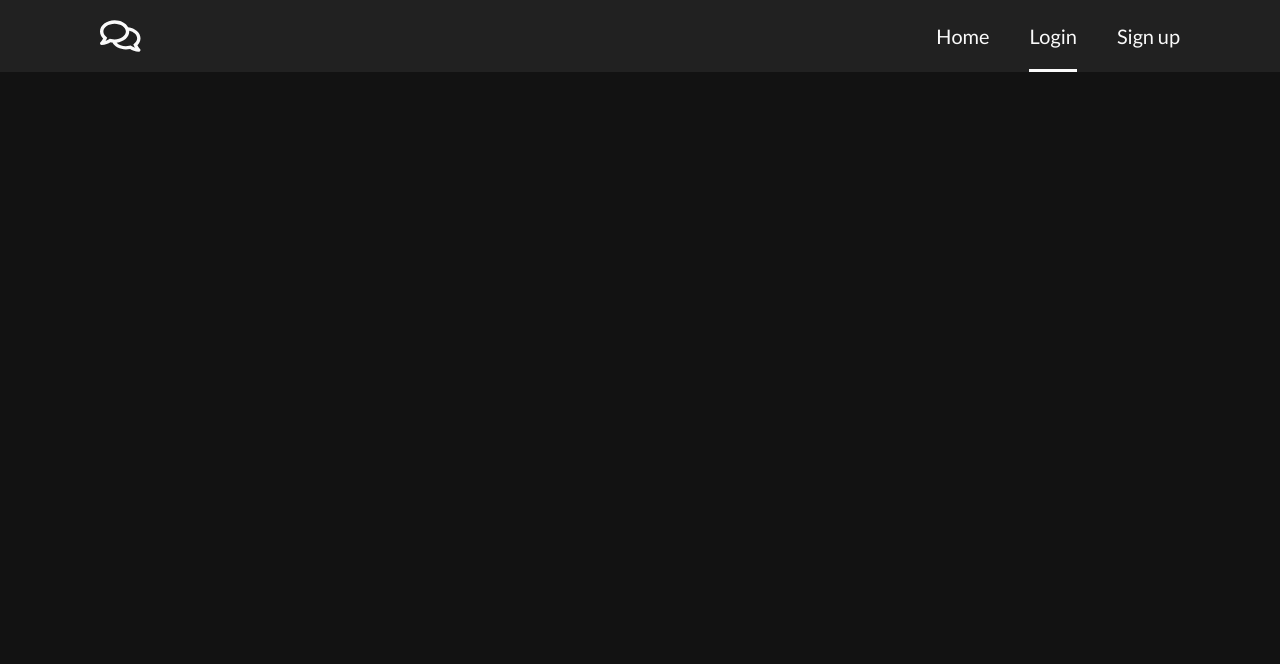
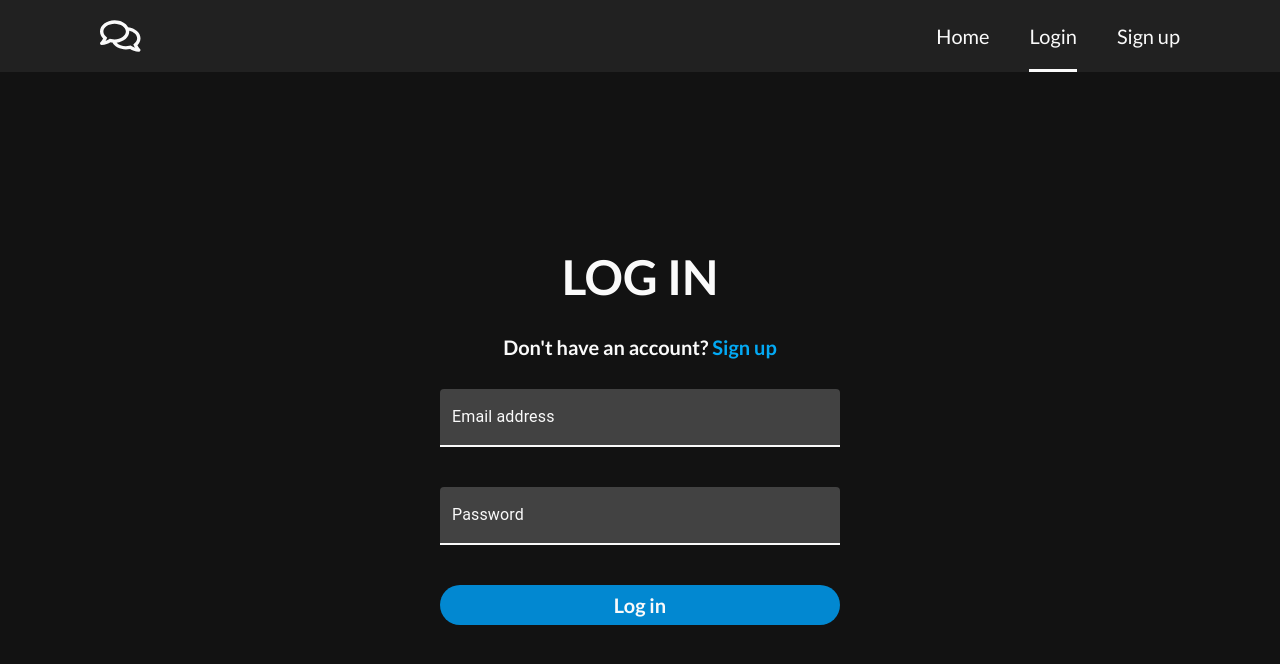
Before and after one commit to vincenttse15/chat, a React (Create React App) app: page /login in a window 1280 px wide. Shown: the top 664 px of the page. Built offline with nearby package versions, Linux system fonts and the light colour scheme; no server answers.

Commit message:
login page

```diff
--- a/src/components/LogoutButton/LogoutButton.js
+++ b/src/components/LogoutButton/LogoutButton.js
@@ -6,6 +6,7 @@ import Cookies from 'universal-cookie';
 import superagent from 'superagent';
 import API_URL from '../../environment';
 import { useHistory } from 'react-router';
+
 const LogoutButton = () => {
   const dispatch = useDispatch();
   const cookies = new Cookies();
--- a/src/pages/Login.js
+++ b/src/pages/Login.js
@@ -1,10 +1,66 @@
 import React from "react";
 import * as styles from "../styles/login.module.scss";
+import { Link, useHistory } from "react-router-dom";
+import { InputTextField } from "./Signup";
+import superagent from 'superagent';
+import API_URL from "../environment";
 
 const Login = () => {
-  return(
-    <div>
+  const [email, setEmail] = React.useState('');
+  const [password, setPassword] = React.useState('');
+  const [emailError, setEmailError] = React.useState(false);
+  const [passwordError, setPasswordError] = React.useState(false);
 
+  async function validate(){
+    if (email.length === 0) {
+      setEmailError(true);
+    }
+
+    if (password.length === 0) {
+      setPasswordError(true);
+    }
+
+    return (email.length === 0 || password.length === 0);
+  }
+
+  async function handleSubmit(e){
+    e.preventDefault();
+    const invalid = await validate();
+
+    if (!invalid) {
+      const login = await superagent.post(`${API_URL}/login`)
+    }
+  }
+
+  return (
+    <div className={styles.container}>
+      <h1 className={styles.h1}>
+        LOG IN
+      </h1>
+      <h2 className={styles.h2}>
+        Don't have an account?
+        {' '}
+        <Link to="/signup" className={styles.link}>Sign up</Link>
+      </h2>
+      <form noValidate autoComplete="off" className={styles.form} onSubmit={handleSubmit}>
+        <InputTextField
+          type="text"
+          variant="filled"
+          label="Email address"
+          onChange={(e) => setEmail(e.target.value)}
+          error={emailError}
+          helperText={emailError ? "This field is required" : ""}
+        />
+        <InputTextField
+          type="password"
+          variant="filled"
+          label="Password"
+          onChange={(e) => setPassword(e.target.value)}
+          error={passwordError}
+          helperText={passwordError ? "This field is required" : ""}
+        />
+        <button type="submit" className={styles.button}>Log in</button>
+      </form>
     </div>
   )
 };
--- a/src/pages/Signup.js
+++ b/src/pages/Signup.js
@@ -6,7 +6,7 @@ import { TextField } from "@material-ui/core";
 import superagent from 'superagent';
 import API_URL from '../environment';
 import { useDispatch } from "react-redux";
-import { login } from "../redux/reducers/userReducer";
+import { signUp } from "../redux/reducers/userReducer";
 
 const font = "'Lato', sans-serif";
 
@@ -41,7 +41,7 @@ const helperTextStyles = makeStyles((theme) => ({
   },
 }));
 
-function InputTextField(props) {
+export function InputTextField(props) {
   const classes = useStylesInput();
   const helper = helperTextStyles();
 
@@ -110,7 +110,7 @@ const Signup = () => {
         let date = new Date(Date.now() + 12096e5);
         date = date.toUTCString();
         document.cookie = `session=${signup.body.cookie}; expires=${date}; path=/`;
-        dispatch(login());
+        dispatch(signUp());
         history.push("/");
       }
       else {
--- a/src/redux/reducers/userReducer.js
+++ b/src/redux/reducers/userReducer.js
@@ -21,8 +21,8 @@ export default function userReducer(state = INITIAL_STATE, action) {
   }
 };
 
-export function login() {
-  return async function loginThunk(dispatch, getState) {
+export function signUp() {
+  return async function signupThunk(dispatch, getState) {
     const user = await getUser();
     if (user !== undefined) {
       dispatch({
--- a/src/styles/login.module.scss
+++ b/src/styles/login.module.scss
@@ -0,0 +1,58 @@
+@use 'theme' as *;
+
+.container {
+  height: calc(100% - 72px);
+  display: flex;
+  flex-direction: column;
+  align-items: center;
+  justify-content: center;
+  gap: 30px;
+}
+
+.h1 {
+  font-size: 48px;
+  color: $gray-50;
+  margin: 0;
+}
+
+.h2 {
+  font-size: 20px;
+  color: $gray-50;
+  margin: 0;
+}
+
+.link {
+  text-decoration: none;
+  color: $light-blue-500;
+}
+
+.link:hover {
+  text-decoration: underline;
+  text-decoration-color: $light-blue-500;
+}
+
+.form {
+  display: flex;
+  flex-direction: column;
+  gap: 40px;
+  max-width: 400px;
+  min-width: 400px;
+}
+
+.button {
+  height: 40px;
+  font-size: 20px;
+  font-family: $lato;
+  background-color: $light-blue-700;
+  border: 0px;
+  padding: 8px 16px;
+  font-weight: 700;
+  border-radius: 100px;
+  color: $gray-50;
+}
+
+.button:hover {
+  background-color: $light-blue-900;
+  color: $gray-200;
+  cursor: pointer;
+}
```
